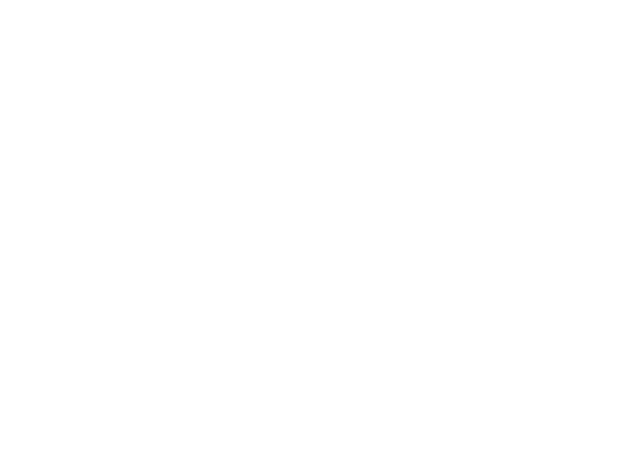
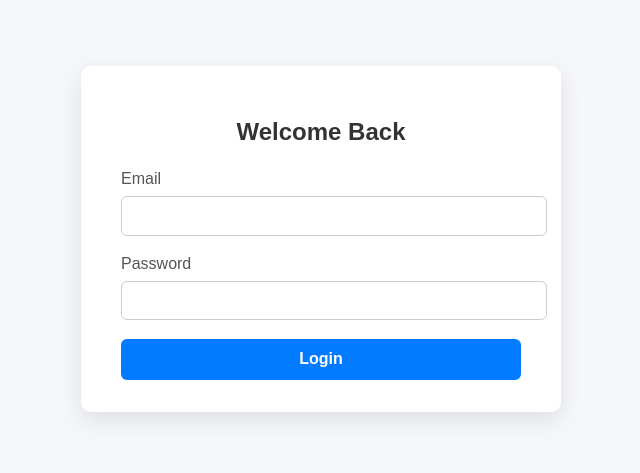
Before and after one commit to jtega149/fitnessapp, a React (Create React App) app in the folder frontend/: page /login in a window 1280 px wide. Before the commit this address had no page. Shown: the part 121-594 px from the top of the page, without its empty margins (319-959 px from the left). Built offline with nearby package versions, Linux system fonts and the light colour scheme.

Commit message:
Added a temporary login page

```diff
--- a/frontend/src/App.jsx
+++ b/frontend/src/App.jsx
@@ -1,6 +1,7 @@
 import { Routes, Route, useLocation } from 'react-router-dom';
 import Navbar from './components/Navbar/Navbar';
 import Signup from './components/Signup/Signup';
+import Login from './components/Login/Login';
 
 function App() {
   const location = useLocation();
@@ -12,6 +13,7 @@
       {shouldShowNavbar && <Navbar />}
       <Routes>
         <Route path="/signup" element={<Signup />} />
+        <Route path="/login" element={<Login />} />
         {/* other routes */}
       </Routes>
     </>
--- /dev/null
+++ b/frontend/src/components/Login/Login.css
@@ -0,0 +1,63 @@
+.login-container {
+  display: flex;
+  justify-content: center;
+  align-items: center;
+  min-height: 80vh;
+  background: #f5f7fa;
+  padding: 2rem;
+}
+
+.login-form {
+  background: white;
+  padding: 2rem 2.5rem;
+  border-radius: 10px;
+  box-shadow: 0 8px 24px rgba(0, 0, 0, 0.1);
+  width: 100%;
+  max-width: 400px;
+  font-family: 'Poppins', sans-serif;
+}
+
+.login-form h2 {
+  margin-bottom: 1.5rem;
+  color: #333;
+  text-align: center;
+}
+
+.login-form label {
+  display: block;
+  margin-bottom: 0.5rem;
+  color: #555;
+  font-weight: 500;
+}
+
+.login-form input {
+  width: 100%;
+  padding: 0.6rem 0.75rem;
+  margin-bottom: 1.2rem;
+  border: 1px solid #ccc;
+  border-radius: 6px;
+  font-size: 1rem;
+  transition: border-color 0.3s ease;
+}
+
+.login-form input:focus {
+  outline: none;
+  border-color: #007bff;
+}
+
+.login-form button {
+  width: 100%;
+  padding: 0.7rem;
+  background-color: #007bff;
+  color: white;
+  font-size: 1rem;
+  font-weight: 600;
+  border: none;
+  border-radius: 6px;
+  cursor: pointer;
+  transition: background-color 0.3s ease;
+}
+
+.login-form button:hover {
+  background-color: #0056b3;
+}
--- /dev/null
+++ b/frontend/src/components/Login/Login.jsx
@@ -0,0 +1,54 @@
+import React, { useState } from 'react';
+import './Login.css';
+
+const Login = () => {
+  const [formData, setFormData] = useState({
+    email: '',
+    password: '',
+  });
+
+  const handleChange = (e) => {
+    setFormData((prev) => ({
+      ...prev,
+      [e.target.name]: e.target.value,
+    }));
+  };
+
+  const handleSubmit = (e) => {
+    e.preventDefault();
+    console.log('Login data:', formData);
+    // TODO: connect to backend or redirect on success
+  };
+
+  return (
+    <div className="login-container">
+      <form className="login-form" onSubmit={handleSubmit}>
+        <h2>Welcome Back</h2>
+
+        <label htmlFor="email">Email</label>
+        <input
+          type="email"
+          id="email"
+          name="email"
+          value={formData.email}
+          onChange={handleChange}
+          required
+        />
+
+        <label htmlFor="password">Password</label>
+        <input
+          type="password"
+          id="password"
+          name="password"
+          value={formData.password}
+          onChange={handleChange}
+          required
+        />
+
+        <button type="submit">Login</button>
+      </form>
+    </div>
+  );
+};
+
+export default Login;
```
